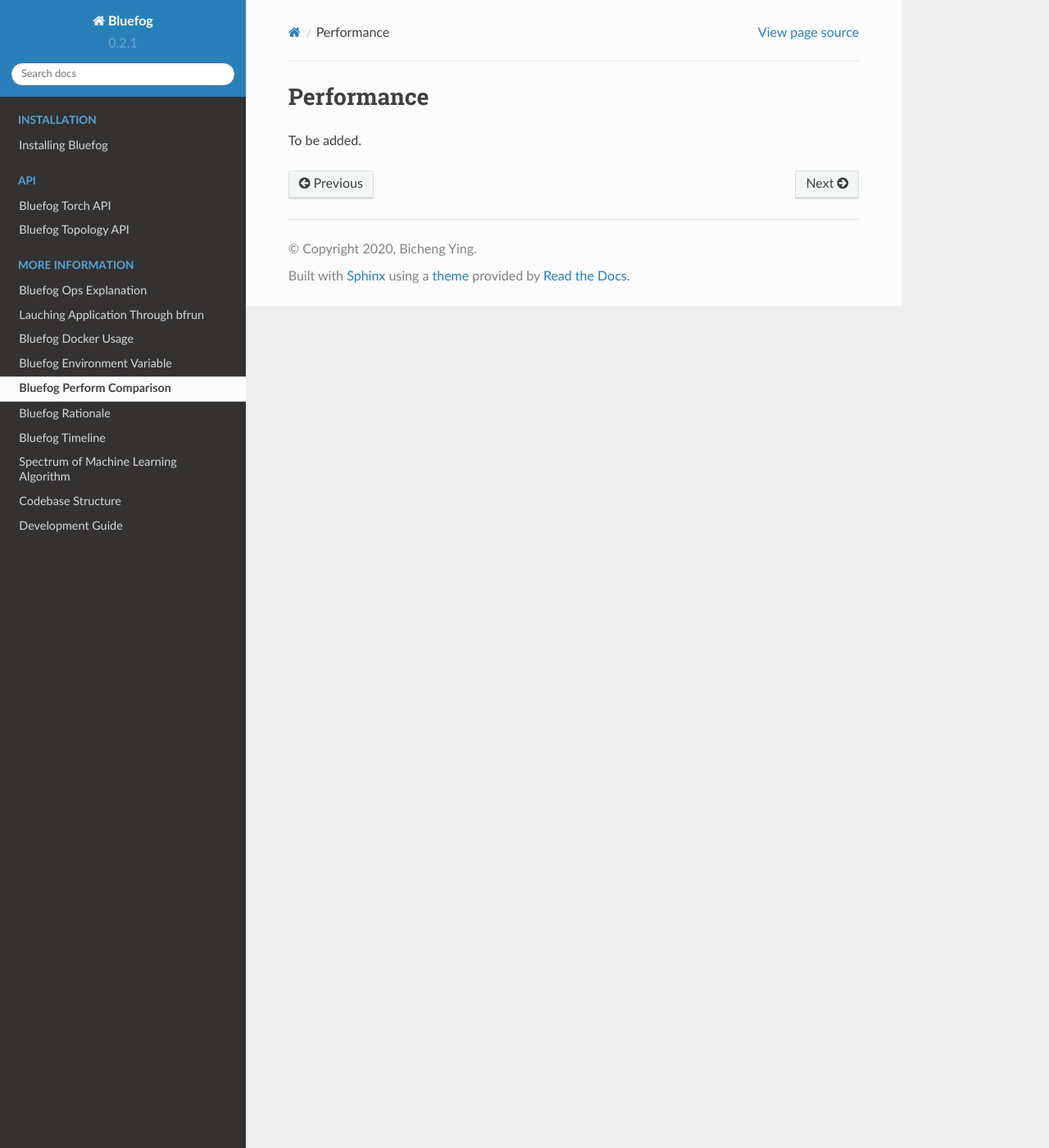
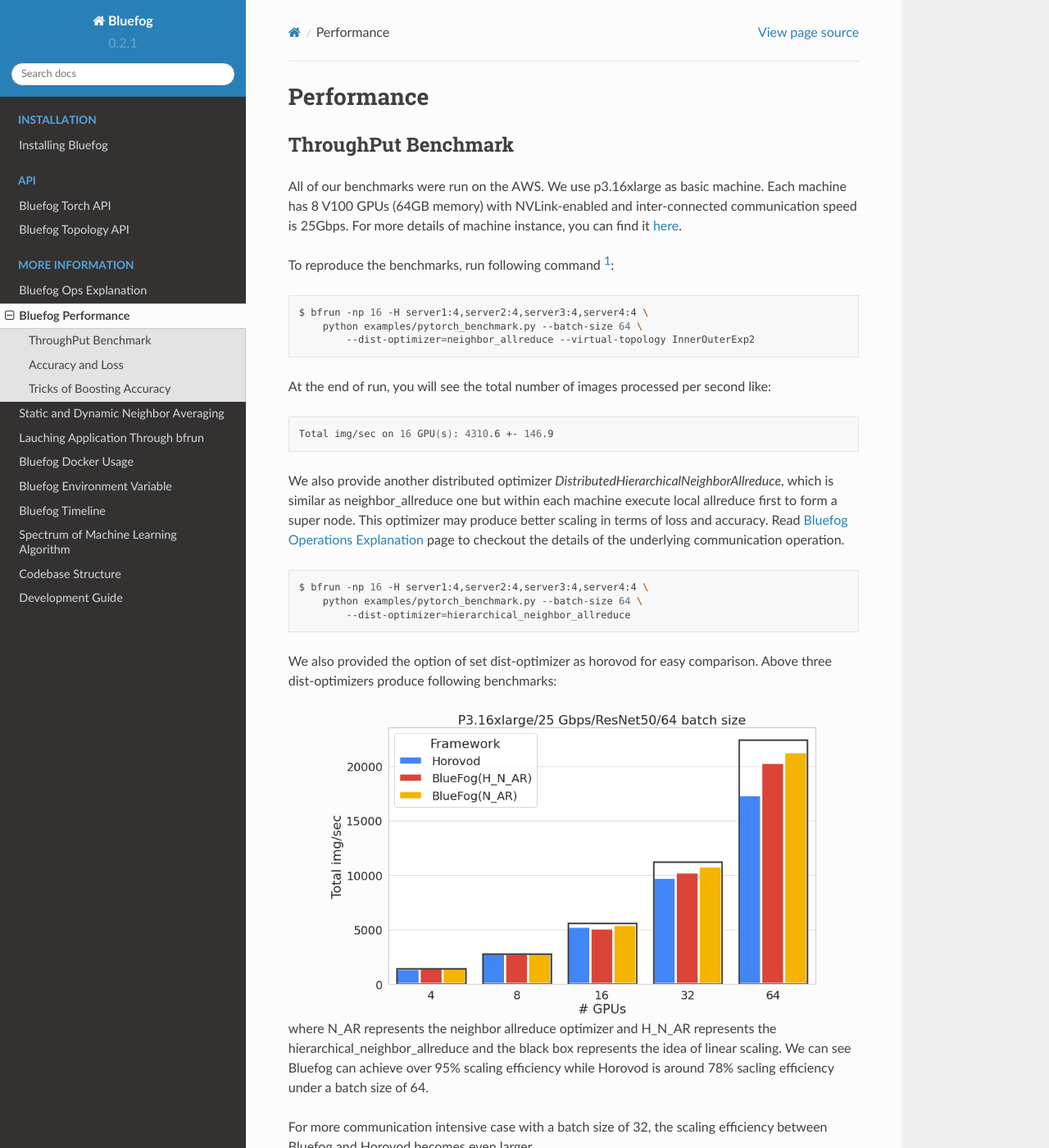
Before and after one commit to Bluefog-Lib/bluefog, a Sphinx documentation site: the page built from docs/performance.rst, in a window 1280 px wide and 1400 px high. Shown: the whole window at 82% size. Built offline with Sphinx 7.4.7 and the Read the Docs theme 2.0.0, drawn with Linux system fonts in a browser that asks for light colours; some of the changed text lies outside the part shown.

Commit message:
Update performance and API documents

```diff
--- a/docs/conf.py
+++ b/docs/conf.py
@@ -18,7 +18,7 @@
 # -- Project information -----------------------------------------------------
 
 project = 'Bluefog'
-copyright = '2020, Bicheng Ying'
+copyright = '2020, BlueFog Team'
 author = 'Bicheng Ying'
 master_doc = 'index'
 
@@ -36,6 +36,7 @@
     'sphinx.ext.autodoc',
     'sphinx.ext.napoleon',
     'matplotlib.sphinxext.plot_directive',
+    'autodocsumm',
 ]
 
 # Include the example source for plots in API docs
--- a/docs/index.rst
+++ b/docs/index.rst
@@ -137,11 +137,11 @@
    :caption: More Information
 
    Bluefog Ops Explanation <bluefog_ops>
+   Bluefog Performance <performance>
+   Static and Dynamic Neighbor Averaging <neighbor_average>
    Lauching Application Through bfrun <running>
    Bluefog Docker Usage <docker>
    Bluefog Environment Variable <env_variable>
-   Bluefog Perform Comparison <performance>
-   Bluefog Rationale <rationale>
    Bluefog Timeline <timeline>
    Spectrum of Machine Learning Algorithm<alg_spectrum>
    Codebase Structure <code_structure>
--- /dev/null
+++ b/docs/neighbor_average.rst
@@ -0,0 +1,2 @@
+Static and Dynamic Neighbor Averaging
+=====================================
--- a/docs/performance.rst
+++ b/docs/performance.rst
@@ -1,4 +1,75 @@
 Performance
 ===========
 
-To be added.
+
+ThroughPut Benchmark
+--------------------
+
+All of our benchmarks were run on the AWS. We use p3.16xlarge as basic machine.
+Each machine has 8 V100 GPUs (64GB memory) with NVLink-enabled and inter-connected communication speed is 25Gbps.
+For more details of machine instance, you can find it `here`_.
+
+To reproduce the benchmarks, run following command [#]_:
+
+.. code-block:: bash
+
+    $ bfrun -np 16 -H server1:4,server2:4,server3:4,server4:4 \
+        python examples/pytorch_benchmark.py --batch-size 64 \
+            --dist-optimizer=neighbor_allreduce --virtual-topology InnerOuterExp2
+
+At the end of run, you will see the total number of images processed per second like:
+
+.. code-block:: bash
+
+    Total img/sec on 16 GPU(s): 4310.6 +- 146.9
+
+We also provide another distributed optimizer `DistributedHierarchicalNeighborAllreduce`, which is similar
+as neighbor_allreduce one but within each machine execute local allreduce first to form a super node. This
+optimizer may produce better scaling in terms of loss and accuracy.  Read :ref:`Ops Explanation` page to checkout
+the details of the underlying communication operation.
+
+.. code-block:: bash
+
+    $ bfrun -np 16 -H server1:4,server2:4,server3:4,server4:4 \
+        python examples/pytorch_benchmark.py --batch-size 64 \
+            --dist-optimizer=hierarchical_neighbor_allreduce
+
+We also provided the option of set dist-optimizer as horovod for easy comparison. Above three dist-optimizers produce following
+benchmarks:
+
+.. image:: _static/bf_full_benchmark1.png
+   :width: 600
+   :align: center
+
+where N\_AR represents the neighbor allreduce optimizer and H\_N\_AR represents the hierarchical_neighbor_allreduce and the black
+box represents the idea of linear scaling. We can see Bluefog can achieve over 95% scaling efficiency while Horovod is around 78%
+sacling efficiency under a batch size of 64.
+
+For more communication intensive case with a batch size of 32,
+the scaling efficiency between Bluefog and Horovod becomes even larger.
+
+.. image:: _static/bf_full_benchmark2.png
+   :width: 600
+   :align: center
+
+Accuracy and Loss
+-----------------
+
+TO BE ADDED
+
+Tricks of Boosting Accuracy
+---------------------------
+
+Just like the tricks decaying of lr over time used in the large batch size training for ImageNet, there are several small tricks of
+using Bluefog as well, including
+
+* Smaller Warmup LR
+* Periodical Global Average
+* ATC (adapt-then-combine) VS DGD(distributed-gradient-descent) style (Do the neighbor allreduce after VS in parallel with gradient computation)
+* Faster learning rate decaying like decaying every 25 epoches instead of 30 epoches for ImageNet + ResNet Training
+
+TO BE ADDED
+
+
+.. _here: https://aws.amazon.com/ec2/instance-types/p3/
+.. [#] We recommended using aws-ParallelCluster as cluster manager combined with our docker images to run BlueFog on AWS.
--- a/docs/rationale.rst
+++ /dev/null
@@ -1,4 +0,0 @@
-Bluefog Rationale
-=================
-
-To be added.
```
Also changed, not shown: docs/torch_api.rst (+33 -0 lines), docs/_static/bf_full_benchmark1.png (added), docs/_static/bf_full_benchmark2.png (added), 2 other files.
